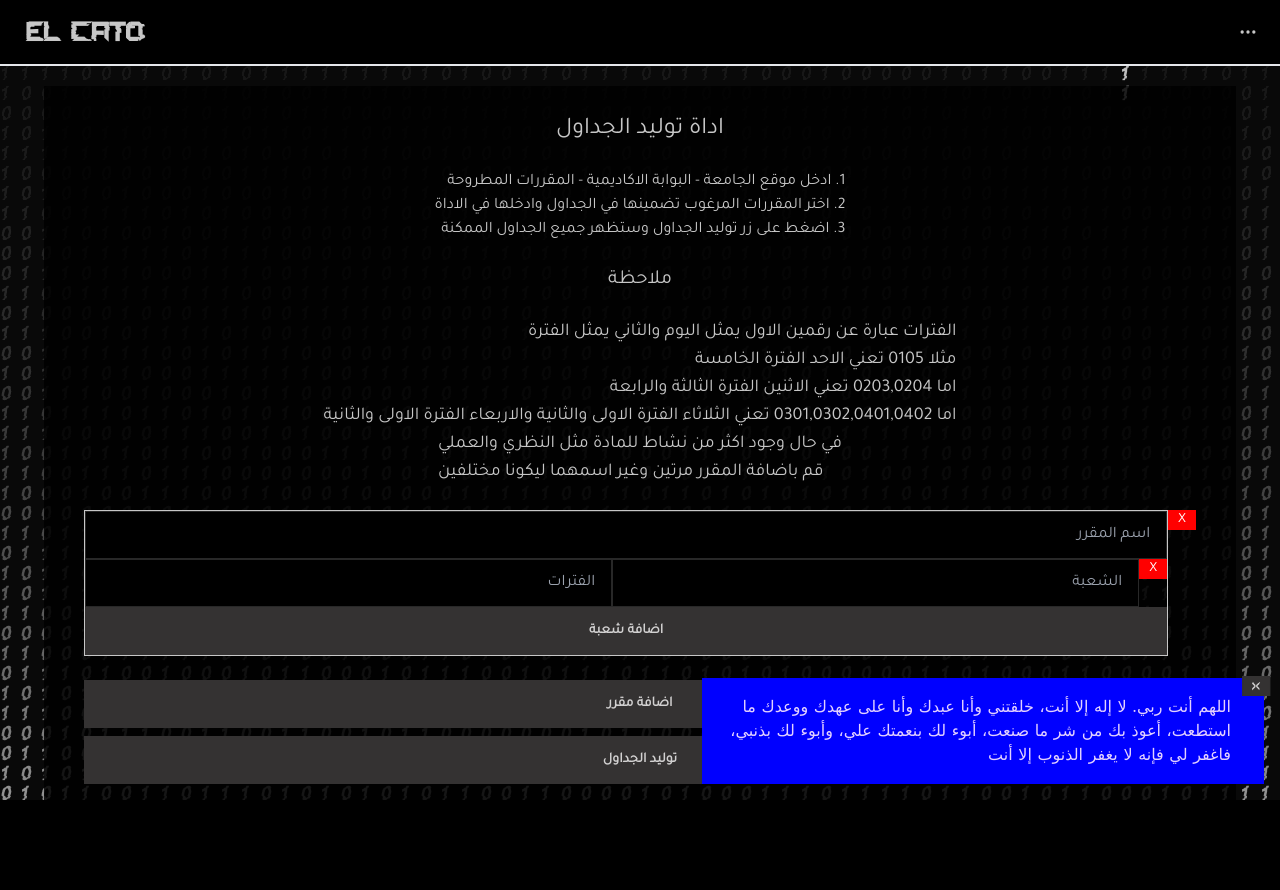
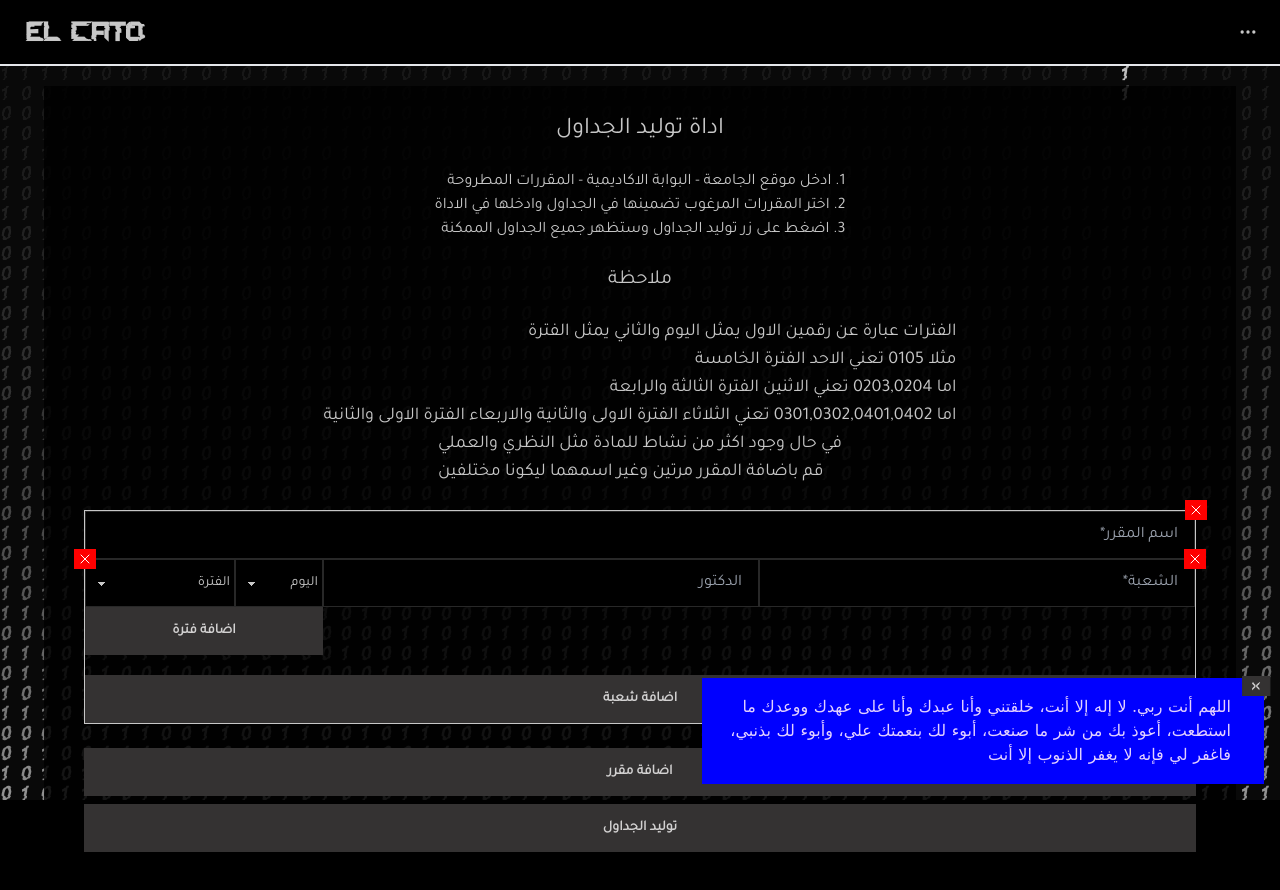
Before and after one commit to Saad5400/ElCatoWebApi, a React (Create React App) app in the folder ElCatoWebApi/app/: page /tools/tables-generator in a window 1280 px wide. Shown: the top 890 px of the page. Built offline with nearby package versions, Linux system fonts and the light colour scheme.

Commit message:
added select and is working!

```diff
--- a/ElCatoWebApi/app/src/pages/tools/TablesGenerator.js
+++ b/ElCatoWebApi/app/src/pages/tools/TablesGenerator.js
@@ -2,6 +2,12 @@ import { useEffect, useState } from "react";
 import Container from "../../components/Container";
 import Dimmer from "../../components/Dimmer";
 import { api } from "../../App"
+
+function Remove() {
+    return (<svg xmlns="http://www.w3.org/2000/svg" fill="none" viewBox="0 0 24 24" stroke-width="1.5" stroke="currentColor" class="w-4 h-4 m-0 p-0">
+        <path stroke-linecap="round" stroke-linejoin="round" d="M6 18L18 6M6 6l12 12" />
+    </svg>);
+}
 
 export default function TablesGenerator(props) {
 
@@ -9,7 +15,7 @@ export default function TablesGenerator(props) {
         group: null,
         // teacher: null,
         dayPeriods: [
-            null,
+            null
         ]
     };
     const emptyCourse = {
@@ -126,46 +132,108 @@ export default function TablesGenerator(props) {
                 <div className="w-full flex flex-col gap-2" dir="rtl">
                     {courses.map((course, index) => {
                         return (
-                            <div key={index} className=" flex flex-row w-full">
-                                <button className="indicator-item indicator-middle badge badge-error text-white" onClick={() => {
+                            <div key={index} className="indicator flex flex-row w-full">
+                                <button className="indicator-item badge badge-error text-white p-[2px]" onClick={() => {
                                     let newCourses = [...courses];
                                     newCourses = newCourses.filter((_, i) => i != index);
                                     setCourses(newCourses);
                                 }}>
-                                    X
+                                    <Remove />
                                 </button>
                                 <div key={index} className="join w-full flex flex-row flex-wrap border-base-content border-[1px]">
-                                    <input name={`courseName${index}`} className="input input-bordered join-item w-full" placeholder="اسم المقرر" value={course.name} onChange={(e) => {
+                                    <input type="text" required name={`courseName${index}`} className="input input-bordered join-item w-full" placeholder="اسم المقرر*" value={course.name} onChange={(e) => {
                                         let newCourses = [...courses];
                                         newCourses[index].name = e.target.value;
                                         setCourses(newCourses);
                                     }} />
                                     {course.options.map((option, optionIndex) => {
                                         return (
-                                            <div key={optionIndex} className="flex flex-row w-full">
-                                                <button className="indicator-item indicator-middle badge badge-error text-white" onClick={() => {
+                                            <div key={optionIndex} className="indicator flex flex-row w-full">
+                                                <button className="indicator-item indicator-end badge badge-error text-white p-[2px]" onClick={() => {
                                                     let newCourses = [...courses];
                                                     newCourses[index].options = newCourses[index].options.filter((_, i) => i != optionIndex);
                                                     setCourses(newCourses);
                                                 }}>
-                                                    X
+                                                    <Remove />
                                                 </button>
                                                 <div key={optionIndex} className="flex flex-row w-full">
-                                                    <input name={`groupNumber${optionIndex}`} className="input input-bordered w-full" placeholder="الشعبة" value={option.group} onChange={(e) => {
+                                                    <input type="number" required name={`groupNumber${optionIndex}`} className="input input-bordered w-full" placeholder="الشعبة*" value={option.group} onChange={(e) => {
                                                         let newCourses = [...courses];
                                                         newCourses[index].options[optionIndex].group = e.target.value;
                                                         setCourses(newCourses);
                                                     }} />
-                                                    {/* <input name={`teacherName${optionIndex}`} className="input input-bordered w-full" placeholder="اسم المدرس" value={option.teacher} onChange={(e) => {
+                                                    <input name={`teacherName${optionIndex}`} className="input input-bordered w-full" placeholder="الدكتور" value={option.teacher} onChange={(e) => {
                                                         let newCourses = [...courses];
                                                         newCourses[index].options[optionIndex].teacher = e.target.value;
                                                         setCourses(newCourses);
-                                                    }} /> */}
-                                                    <input name={`periods${optionIndex}`} className="input input-bordered w-full" placeholder="الفترات" value={option.dayPeriods.join(",")} onChange={(e) => {
+                                                    }} />
+                                                    {/* <input name={`periods${optionIndex}`} className="input input-bordered w-full" placeholder="الفترات" value={option.dayPeriods.join(",")} onChange={(e) => {
                                                         let newCourses = [...courses];
                                                         newCourses[index].options[optionIndex].dayPeriods = e.target.value.split(",");
                                                         setCourses(newCourses);
-                                                    }} />
+                                                    }} /> */}
+                                                    <div>
+                                                        {option.dayPeriods.map((dayPeriod, dayPeriodIndex) => {
+                                                            return (
+                                                                <div key={dayPeriodIndex} className="indicator flex flex-row w-full">
+                                                                    <select className="select select-bordered p-1 pe-8" data-course={index} data-option={optionIndex} data-day-period={dayPeriodIndex} onChange={e => {
+                                                                        let newCourses = [...courses];
+                                                                        const newValue = e.target.value + (newCourses[index].options[optionIndex].dayPeriods[dayPeriodIndex] ? newCourses[index].options[optionIndex].dayPeriods[dayPeriodIndex].slice(-2) : "");
+                                                                        console.log(newValue);
+                                                                        newCourses[index].options[optionIndex].dayPeriods[dayPeriodIndex] = newValue;
+                                                                        setCourses(newCourses);
+                                                                    }}
+                                                                    >
+                                                                        <option selected disabled>اليوم</option>
+                                                                        <option value="01">الاحد</option>
+                                                                        <option value="02">الاثنين</option>
+                                                                        <option value="03">الثلاثاء</option>
+                                                                        <option value="04">الاربعاء</option>
+                                                                        <option value="05">الخميس</option>
+                                                                    </select>
+                                                                    <select className="select select-bordered p-1 pe-8" data-course={index} data-option={optionIndex} data-day-period={dayPeriodIndex} onChange={e => {
+                                                                        let newCourses = [...courses];
+                                                                        const newValue = (newCourses[index].options[optionIndex].dayPeriods[dayPeriodIndex] ? newCourses[index].options[optionIndex].dayPeriods[dayPeriodIndex].slice(0, 2) : "" ) + e.target.value;
+                                                                        console.log(newValue);
+                                                                        newCourses[index].options[optionIndex].dayPeriods[dayPeriodIndex] = newValue;
+                                                                        setCourses(newCourses);
+                                                                    }}
+                                                                    >
+                                                                        <option selected disabled>الفترة</option>
+                                                                        <option value="01">الفترة الاولى</option>
+                                                                        <option value="02">الفترة الثانية</option>
+                                                                        <option value="03">الفترة الثالثة</option>
+                                                                        <option value="04">الفترة الرابعة</option>
+                                                                        <option value="05">الفترة الخامسة</option>
+                                                                        <option value="06">الفترة السادسة</option>
+                                                                        <option value="07">الفترة السابعة</option>
+                                                                        <option value="08">الفترة الثامنة</option>
+                                                                        <option value="09">الفترة التاسعة</option>
+                                                                        <option value="10">الفترة العاشرة</option>
+                                                                        <option value="11">الفترة الحادية عشرة</option>
+                                                                        <option value="12">الفترة الثانية عشرة</option>
+                                                                    </select>
+                                                                    <button className="indicator-item indicator-start badge badge-error text-white p-[2px]" onClick={(e) => {
+                                                                        e.preventDefault();
+                                                                        let newCourses = [...courses];
+                                                                        newCourses[index].options[optionIndex].dayPeriods = newCourses[index].options[optionIndex].dayPeriods.filter((_, i) => i != dayPeriodIndex);
+                                                                        setCourses(newCourses);
+                                                                    }}>
+                                                                        <Remove />
+                                                                    </button>
+                                                                </div>
+                                                            )
+                                                        })}
+
+                                                        <button className="btn btn-primary btn-block mb-5" onClick={(e) => {
+                                                            e.preventDefault();
+                                                            let newCourses = [...courses];
+                                                            newCourses[index].options[optionIndex].dayPeriods = [...newCourses[index].options[optionIndex].dayPeriods, null];
+                                                            setCourses(newCourses);
+                                                        }}>
+                                                            اضافة فترة
+                                                        </button>
+                                                    </div>
                                                 </div>
                                             </div>
                                         )
```
Also changed, not shown: 1 other file (tests, documents, lock files or other folders).
